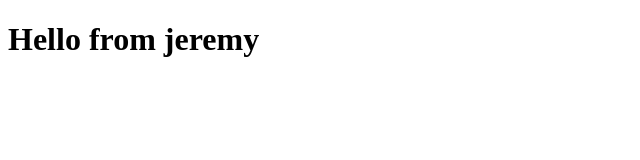
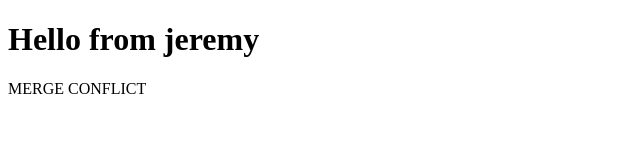
Before and after one commit to merrell-sellers/pizza-project, a plain HTML site: page index.html in a window 1280 px wide. Shown: the whole page, without its empty margins (0-640 px from the left). Drawn offline with Linux system fonts and the light colour scheme.

Commit message:
conflict

```diff
--- a/index.html
+++ b/index.html
@@ -10,6 +10,7 @@
 
 <body>
 <h1 class="page-wrapper">Hello from jeremy</h1>
+<p>MERGE CONFLICT</p>
 </body>
 
 </html>
```
